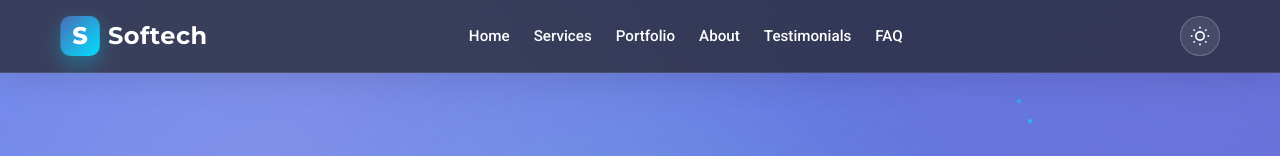
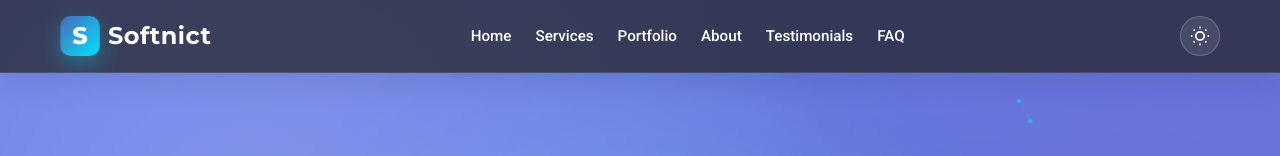
Before and after one commit to Kunal637/softnict, a Next.js app: page / in a window 1280 px wide. Shown: the top 156 px of the page. Built offline with nearby package versions, Linux system fonts and the light colour scheme.

Commit message:
Update project files

```diff
--- a/app/components/Footer.js
+++ b/app/components/Footer.js
@@ -4,7 +4,7 @@ export default function Footer() {
       <div className="container">
         <div className="footer-content">
           <div className="footer-section">
-            <h3>Softech</h3>
+            <h3>Softnict</h3>
             <p className="footer-tagline">Data-Driven. AI-Powered.</p>
             <p>Making businesses smarter, faster, and future-ready.</p>
           </div>
@@ -19,12 +19,12 @@ export default function Footer() {
           </div>
           <div className="footer-section">
             <h4>Contact</h4>
-            <p>Email: hello@softech.com</p>
+            <p>Email: hello@softnict.com</p>
             <p>Phone: +1 (555) 123-4567</p>
           </div>
         </div>
         <div className="footer-bottom">
-          <p>&copy; 2026 Softech. All rights reserved.</p>
+          <p>&copy; 2026 Softnict. All rights reserved.</p>
         </div>
       </div>
     </footer>
--- a/app/components/Navbar.js
+++ b/app/components/Navbar.js
@@ -47,7 +47,7 @@ export default function Navbar({ onOpenModal }) {
           <div className={styles.navContainer}>
             <div className={styles.logo}>
               <span className={styles.logoIcon}>S</span>
-              <span className={styles.logoText}>Softech</span>
+              <span className={styles.logoText}>Softnict</span>
             </div>
 
             <ul className={`${styles.navLinks} ${isMobileMenuOpen ? styles.active : ''}`}>
--- a/app/layout.js
+++ b/app/layout.js
@@ -14,8 +14,8 @@ const roboto = Roboto({
 })
 
 export const metadata = {
-  title: 'Softech | Data-Driven. AI-Powered.',
-  description: 'Softech delivers AI-powered data solutions for businesses. Intelligent insights, automation, and predictive analytics.',
+  title: 'Softnict | Data-Driven. AI-Powered.',
+  description: 'Softnict delivers AI-powered data solutions for businesses. Intelligent insights, automation, and predictive analytics.',
 }
 
 export default function RootLayout({ children }) {
--- a/package.json
+++ b/package.json
@@ -1,5 +1,5 @@
 {
-  "name": "softech-website",
+  "name": "softnict-website",
   "version": "1.0.0",
   "private": true,
   "scripts": {
```
Also changed, not shown: 1 other file (tests, documents, lock files or other folders).
